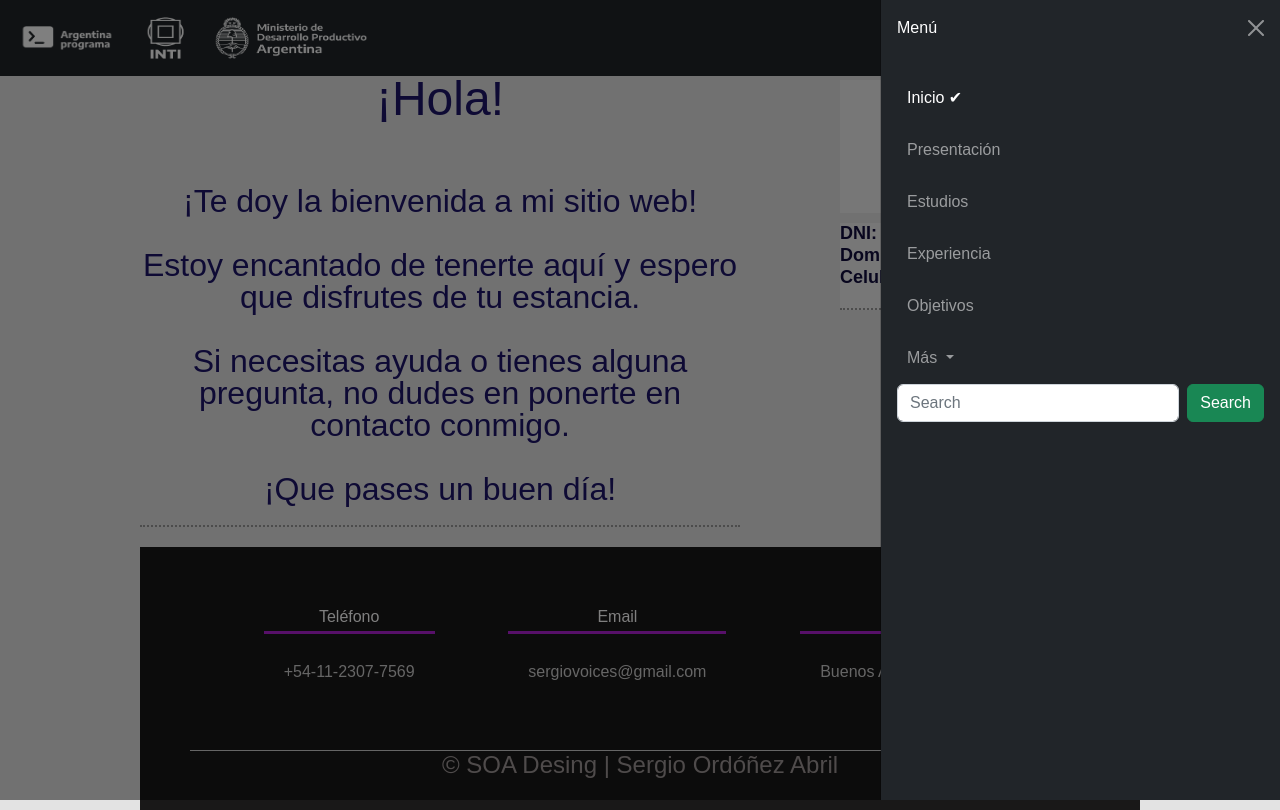
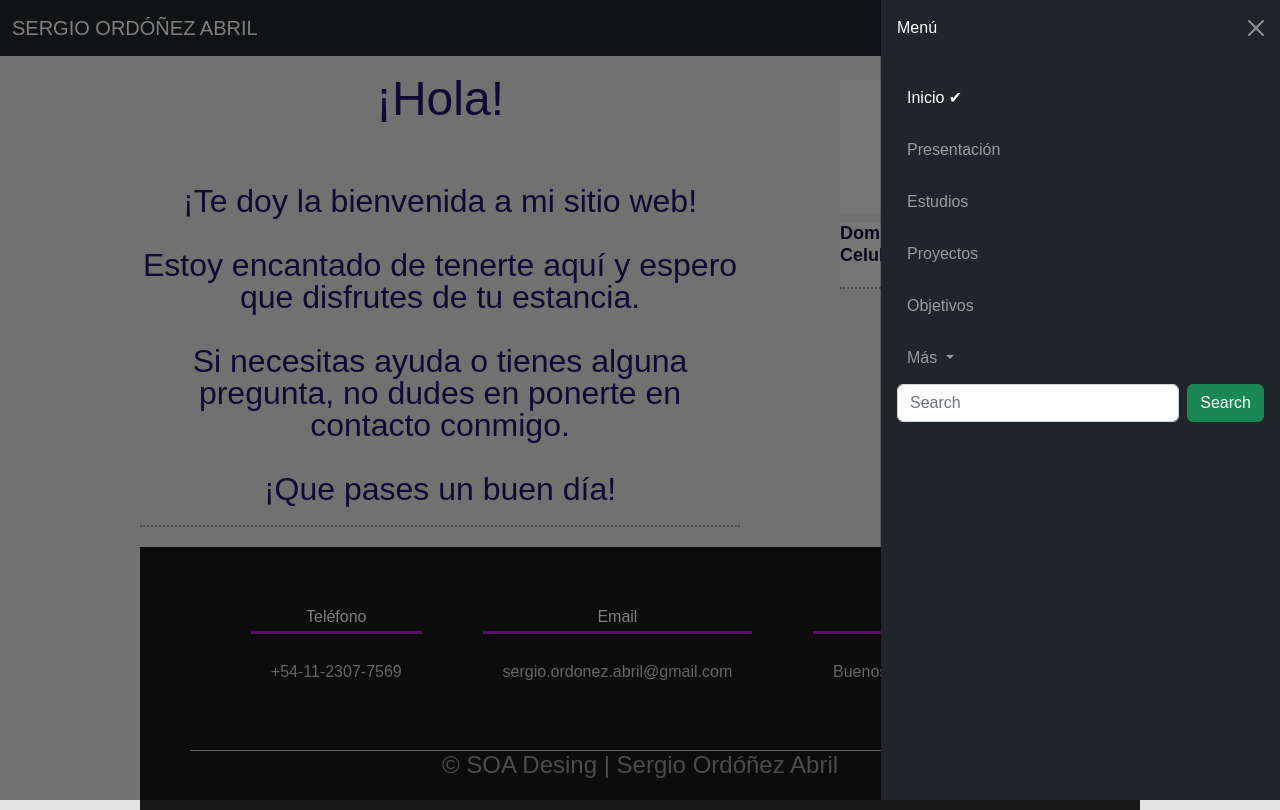
Before and after one commit to serorab/Front-End, a plain HTML site: page index.html in a window 1280 px wide. Both pictures are taken after a click on the button 1240 px from the left and 38 px from the top of the page. Drawn offline with nearby package versions, Linux system fonts and the light colour scheme.

Commit message:
actualización 10/07/2023

```diff
--- a/css/style.css
+++ b/css/style.css
@@ -89,7 +89,7 @@ article p {
 }
 .texto-general{
     font-size: larger;
-    text-align: center;
+    text-align: justify;
 }
 .texto-basico{
     font-size: larger;
--- a/index.html
+++ b/index.html
@@ -12,9 +12,7 @@
 	<header>
 		<nav class="navbar navbar-dark bg-dark fixed-top">
 			<div class="container-fluid">
-				<div class="container-imagenes">
-			  <img class="logo-top1" src="img/APLogo-20-20.png">
-			  <img class="logo-top2" src="img/LogosInti.png" alt=""></div>
+				<a class="navbar-brand" href="#">SERGIO ORDÓÑEZ ABRIL</a>
 			  <button class="navbar-toggler" type="button" data-bs-toggle="offcanvas" data-bs-target="#offcanvasDarkNavbar" aria-controls="offcanvasDarkNavbar">
 				<span class="navbar-toggler-icon"></span>
 			  </button>
@@ -35,7 +33,7 @@
 					  <a class="nav-link" href="estudios.html">Estudios</a>
 					</li>
 					<li class="nav-item">
-						<a class="nav-link" aria-current="page" href="experiencia.html">Experiencia</a>
+						<a class="nav-link" aria-current="page" href="experiencia.html">Proyectos</a>
 					  </li>
 					  <li class="nav-item">
 						<a class="nav-link" href="objetivos.html">Objetivos</a>
@@ -73,7 +71,6 @@
 		</main>
 		<aside class="divAsside">
 			<div><img class="divImagen" src="img/Sergio.jpg" width="100"></div><div><article class="info-personal">
-				<h3><b>DNI:</b> 95.365.173</h3>
 				<h3><b>Domicilio:</b> Federico Lacroze - 2560</h3>
 				<h3><b>Celular:</b> 11 2307-7569</h3>
 				</article></div>
@@ -87,7 +84,7 @@
             </div>
             <div class="content-foo">
                 <h4>Email</h4>
-                <p>sergiovoices@gmail.com</p>
+                <p>sergio.ordonez.abril@gmail.com</p>
             </div>
             <div class="content-foo">
                 <h4>Ciudad</h4>
```
Also changed, not shown: estudios.html (+3 -3 lines), experiencia.html (+4 -4 lines), objetivos.html (+2 -2 lines), presentacion.html (+3 -3 lines), Proyectos/Imágenes/SerPaint001.png (added), Proyectos/Imágenes/SerPaint002.png (added).
